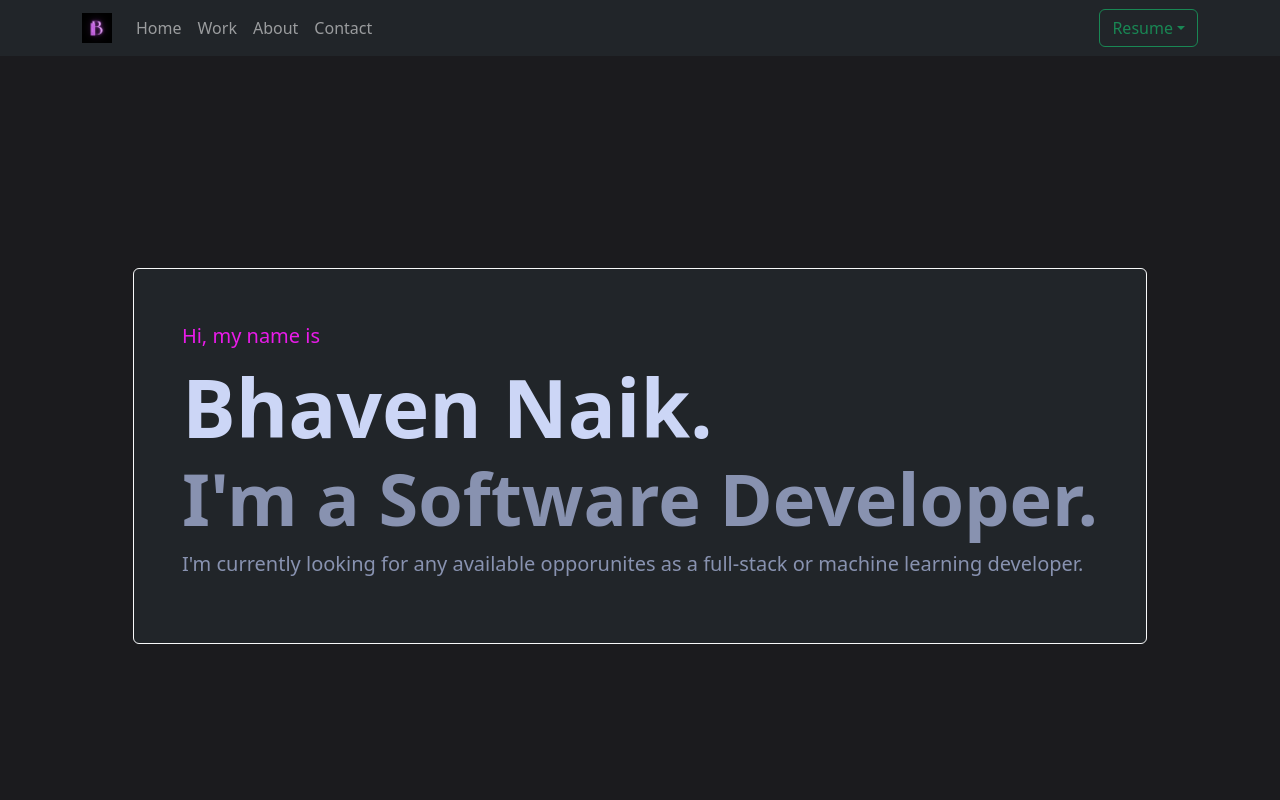
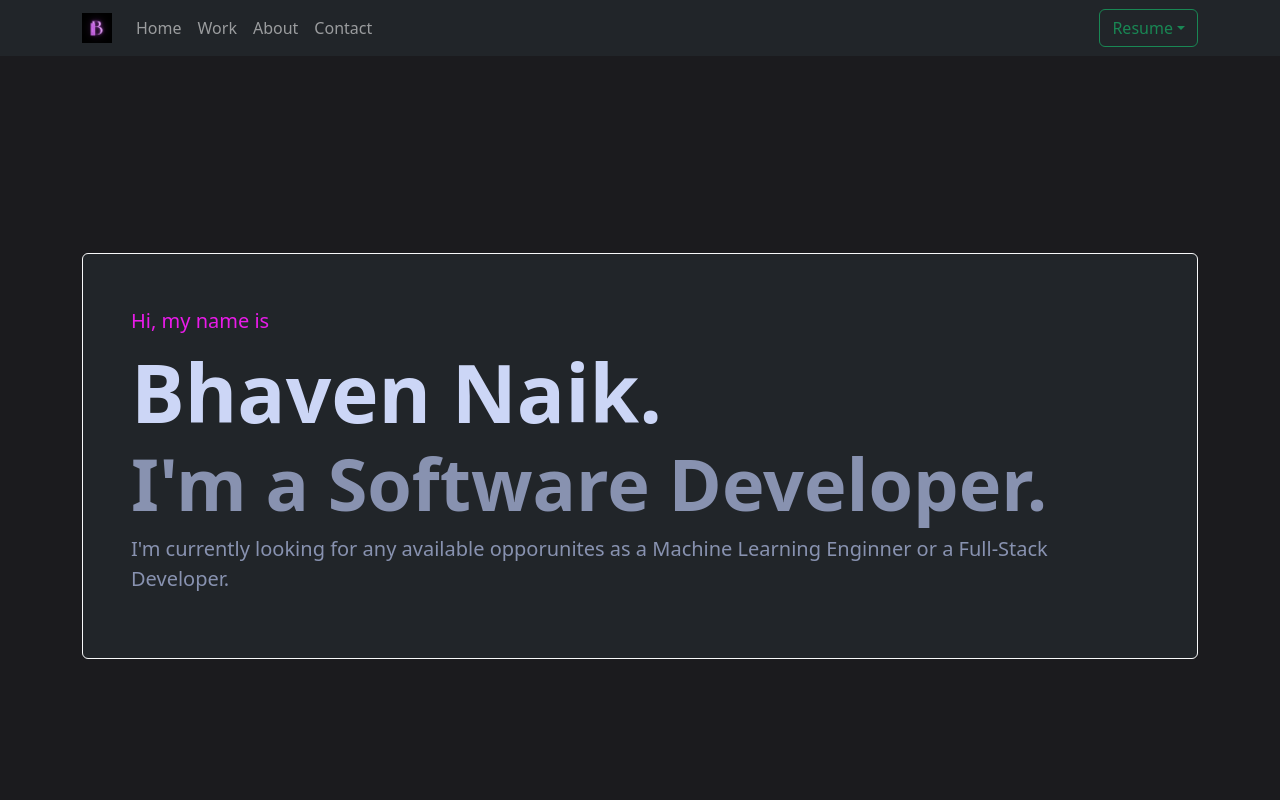
Before and after one commit to bhaven123/my-react-portfolio, a React (Create React App) app: page / in a window 1280 px wide. Shown: the top 800 px of the page. Built offline with nearby package versions, Linux system fonts and the light colour scheme.

Commit message:
updated desc

```diff
--- a/src/components/pages/Home.js
+++ b/src/components/pages/Home.js
@@ -19,8 +19,8 @@ const Home = () => {
           I'm a Software Developer.
         </h2>
         <p className="fs-5" style={{ color: "#8892b0" }}>
-          I'm currently looking for any available opporunites as a full-stack or
-          machine learning developer.
+          I'm currently looking for any available opporunites as a Machine
+          Learning Enginner or a Full-Stack Developer.
         </p>
       </Card>
     </Container>
```
